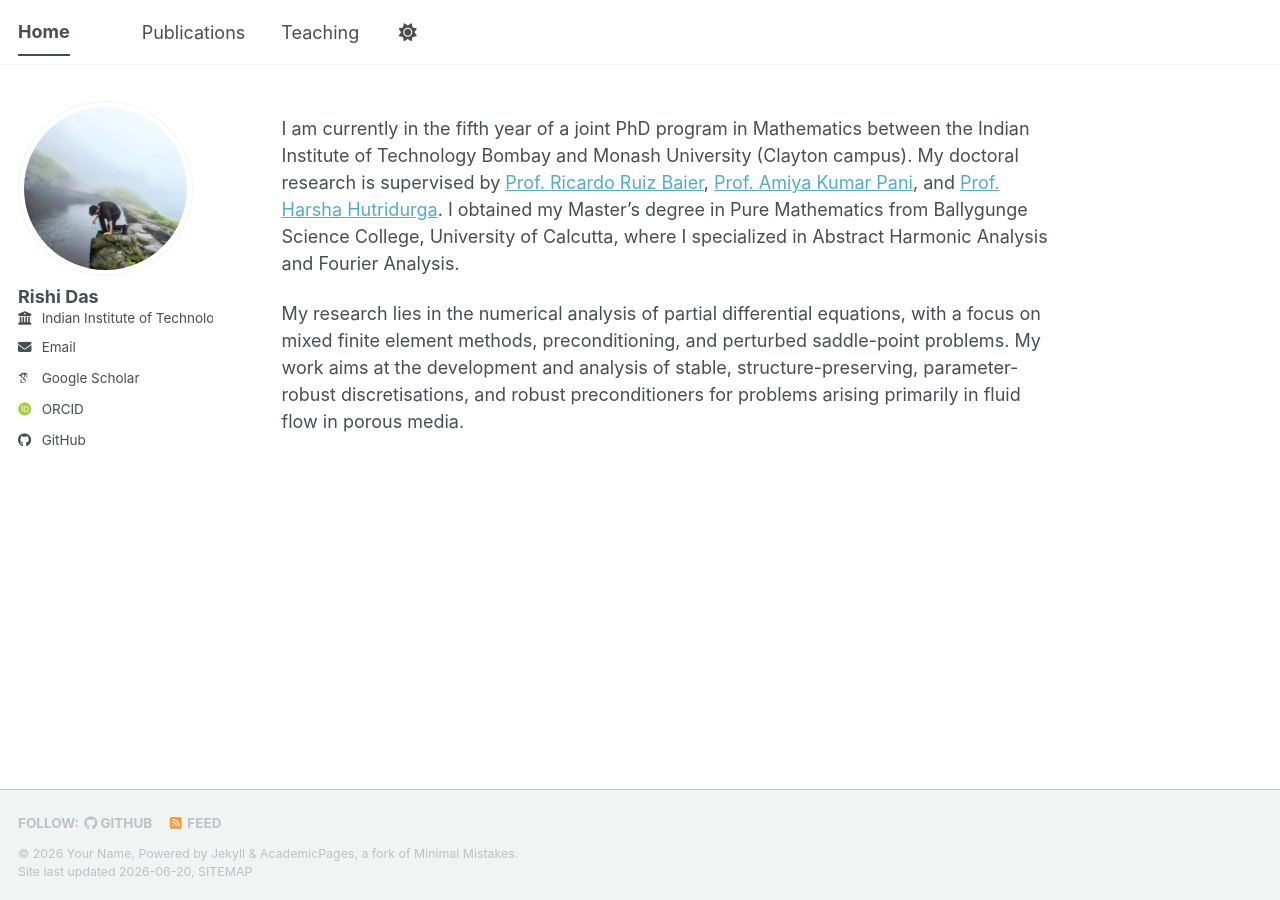
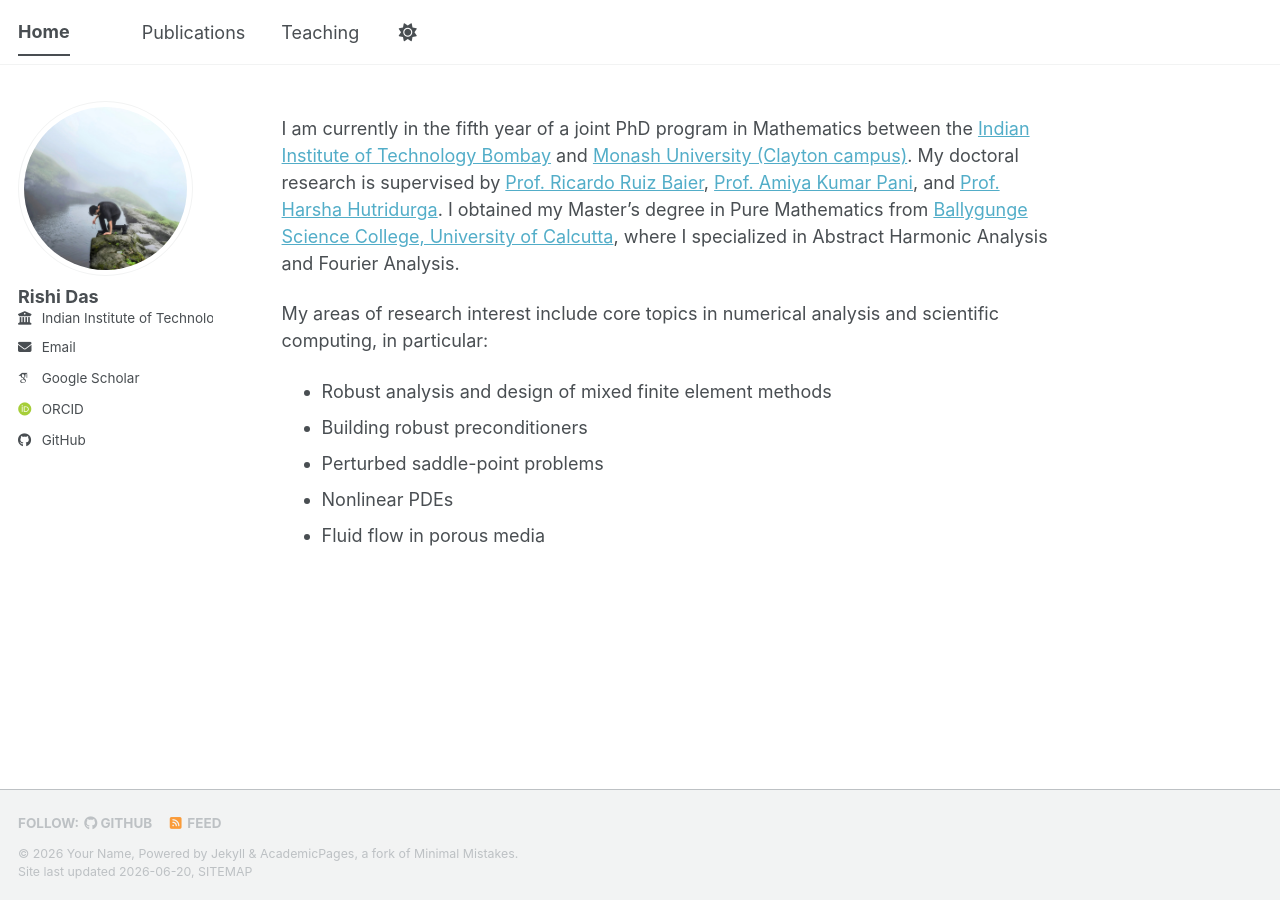
Before and after one commit to rishidas-04/rishidas-04.github.io, a Jekyll site: the page built from _pages/about.md, in a window 1280 px wide. Built offline with Jekyll 4.4.1, drawn with Linux system fonts in a browser that asks for light colours; some web fonts are replaced; a script bundle is joined from its source files by our own code; library files that are not in the unit come from our copies.

Commit message:
Enhance about page with links and research interests
Updated the about page to include hyperlinks for institutions and added a bullet list of research interests.

```diff
--- a/_pages/about.md
+++ b/_pages/about.md
@@ -6,6 +6,12 @@
   - /about/
   - /about.html
 ---
-I am currently in the fifth year of a joint PhD program in Mathematics between the Indian Institute of Technology Bombay and Monash University (Clayton campus). My doctoral research is supervised by [Prof. Ricardo Ruiz Baier](https://ruizbaier.github.io/), [Prof. Amiya Kumar Pani](https://www.bits-pilani.ac.in/goa/amiya-kumar-pani), and [Prof. Harsha Hutridurga](https://hutridurga.wordpress.com/). I obtained my Master’s degree in Pure Mathematics from Ballygunge Science College, University of Calcutta, where I specialized in Abstract Harmonic Analysis and Fourier Analysis.
+I am currently in the fifth year of a joint PhD program in Mathematics between the [Indian Institute of Technology Bombay](https://www.iitb.ac.in/) and [Monash University (Clayton campus)](https://www.monash.edu/). My doctoral research is supervised by [Prof. Ricardo Ruiz Baier](https://ruizbaier.github.io/), [Prof. Amiya Kumar Pani](https://www.bits-pilani.ac.in/goa/amiya-kumar-pani), and [Prof. Harsha Hutridurga](https://hutridurga.wordpress.com/). I obtained my Master’s degree in Pure Mathematics from [Ballygunge Science College, University of Calcutta](https://www.caluniv.ac.in/campuses/campus-3), where I specialized in Abstract Harmonic Analysis and Fourier Analysis.
 
-My research lies in the numerical analysis of partial differential equations, with a focus on mixed finite element methods, preconditioning, and perturbed saddle-point problems. My work aims at the development and analysis of stable, structure-preserving, parameter-robust discretisations, and robust preconditioners for problems arising primarily in fluid flow in porous media.
+My areas of research interest include core topics in numerical analysis and scientific computing, in particular:
+
+- Robust analysis and design of mixed finite element methods
+- Building robust preconditioners
+- Perturbed saddle-point problems
+- Nonlinear PDEs
+- Fluid flow in porous media
```
